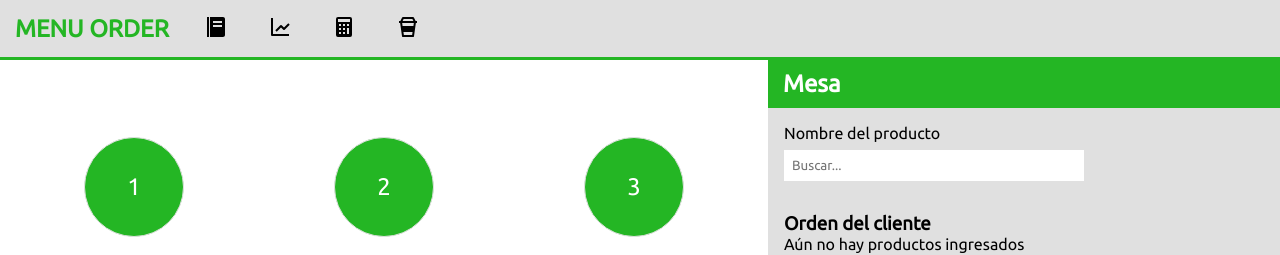
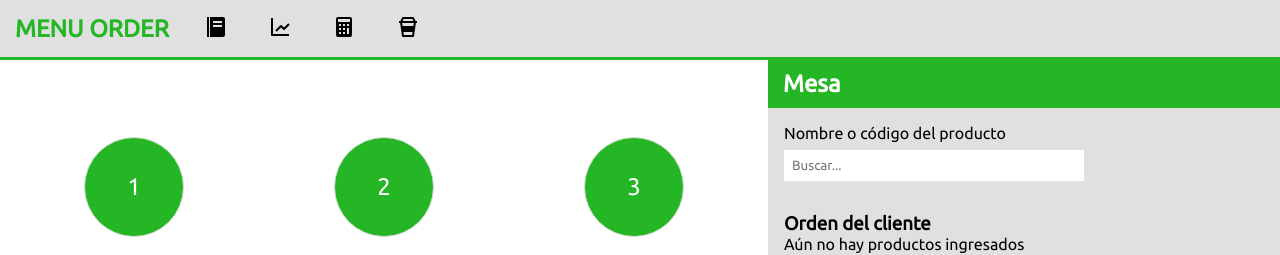
Before and after one commit to micaelamerino/menu-order, a React (Vite) app: page / in a window 1280 px wide. Shown: the top 255 px of the page. Built offline with nearby package versions, Linux system fonts and the light colour scheme.

Commit message:
Funcionalidad al botón 'Eliminar' en el listado de órden

```diff
--- a/src/Styles.css
+++ b/src/Styles.css
@@ -174,7 +174,7 @@ td {
     padding: 1em;
     display: flex;
     flex-direction: column;
-    /* background-color: #797979; */
+    position: relative;
 }
 
 .form-search > input {
@@ -192,6 +192,8 @@ td {
     flex-direction: column;
     gap: 5px;
     width: 300px;
+    position: absolute;
+    top: 70px;
 }
 
 .content-list {
--- a/src/pages/Order.jsx
+++ b/src/pages/Order.jsx
@@ -52,7 +52,7 @@ const Order = () => {
       <section className="dataTables-section">
         <h2 className="header-form">Mesa</h2>
         <form ref={form} className="form-search">
-          <label>Nombre del producto</label>
+          <label>Nombre o código del producto</label>
           <input
             onChange={handleChange}
             type="text"
@@ -78,6 +78,7 @@ const Order = () => {
 
         <section className="order-client">
           <h3>Orden del cliente</h3>
+
           {orderClient.length > 0 ? (
             orderClient?.map((e) => (
               <article key={e.code} className="order-article">
```
